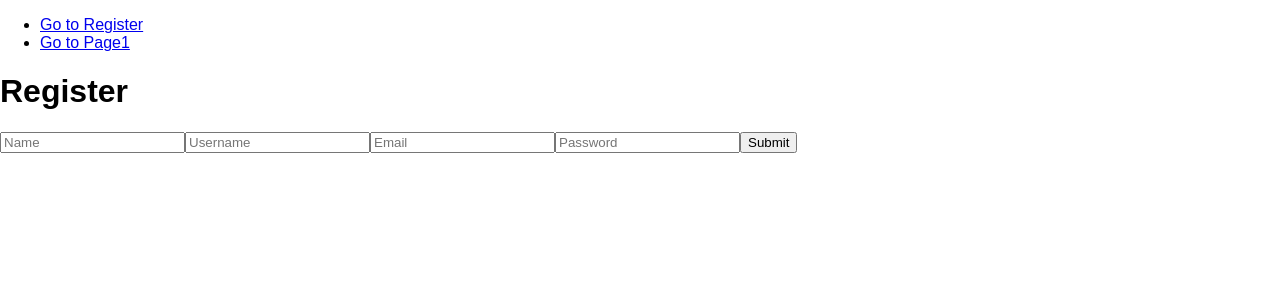
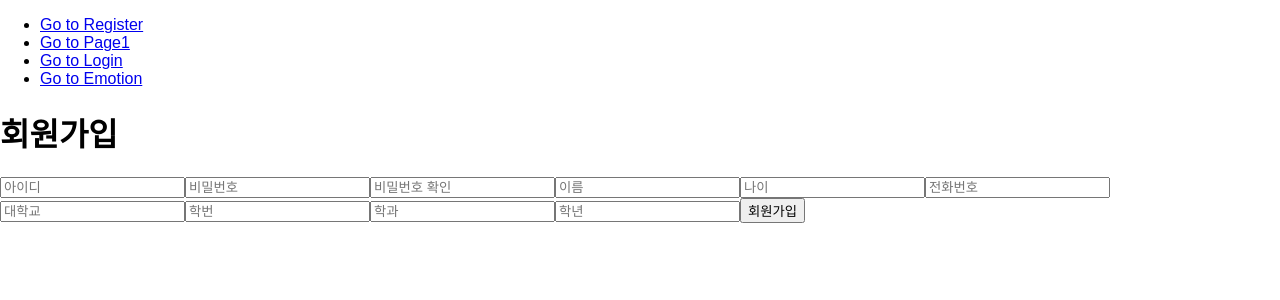
Before and after one commit to KNUASCII/FRONT, a React (Create React App) app in the folder cursor-demo/: page /register in a window 1280 px wide. Shown: the top 300 px of the page. Built offline with nearby package versions, Linux system fonts and the light colour scheme.

Commit message:
기능/#4 회원가입 기능 구현 및 로그인 기능 테스트 중.

```diff
--- a/cursor-demo/package.json
+++ b/cursor-demo/package.json
@@ -3,7 +3,9 @@
   "version": "0.1.0",
   "private": true,
   "dependencies": {
+    "axios": "^1.7.9",
     "cra-template": "1.2.0",
+    "openai": "^4.78.0",
     "react": "^18.0.0",
     "react-dom": "^18.0.0",
     "react-router-dom": "^6.28.1",
--- a/cursor-demo/src/App.js
+++ b/cursor-demo/src/App.js
@@ -7,7 +7,8 @@ import {
 
 import Register from "./routes/register";
 import Page1 from "./routes/page1";
-
+import Login from "./routes/login";
+import Emotion from "./routes/emotion";
 function App() {
   return (
     <Router>
@@ -20,12 +21,20 @@ function App() {
             <li>
               <Link to="/page1">Go to Page1</Link>
             </li>
+            <li>
+              <Link to="/login">Go to Login</Link>
+            </li>
+            <li>
+              <Link to="/emotion">Go to Emotion</Link>
+            </li>
           </ul>
         </nav>
 
         <Routes>
           <Route path="/register" element={<Register />} />
           <Route path="/page1" element={<Page1 />} />
+          <Route path="/login" element={<Login />} />
+          <Route path="/emotion" element={<Emotion />} />
         </Routes>
       </div>
     </Router>
--- /dev/null
+++ b/cursor-demo/src/routes/emotion.js
@@ -0,0 +1,24 @@
+//감정 작성 화면
+
+import React, { useState } from 'react';
+
+const Emotion = () => {
+    const [emotion, setEmotion] = useState('');
+
+    const handleSubmit = (event) => {
+        event.preventDefault();
+        console.log(emotion);
+    }
+
+    return (
+        <div>
+            <h1>오늘 하루 느낀 감정을 간단히 작성해주세요</h1>
+            <form onSubmit={handleSubmit}>
+                <input type="text" style={{width: '500px', height: '300px'}} placeholder="감정을 작성해주세요" />
+                <button type="submit">작성</button>
+            </form>
+        </div>
+    )
+}
+
+export default Emotion;
--- a/cursor-demo/src/routes/login.js
+++ b/cursor-demo/src/routes/login.js
@@ -1 +1,49 @@
-//로그인 기능
+import React, { useState } from 'react';
+import axios from 'axios';
+import { useNavigate } from 'react-router-dom';
+
+const Login = () => {
+  const [formData, setFormData] = useState({ email: '', password: '' });
+  const navigate = useNavigate();
+
+  const handleChange = (e) => {
+    setFormData({ ...formData, [e.target.name]: e.target.value });
+  };
+
+  const handleSubmit = async (e) => {
+    e.preventDefault();
+    try {
+      const response = await axios.post('http://localhost:8080/api/auth/login', formData);
+      localStorage.setItem('token', response.data.token);
+      console.log("로그인 성공!")
+      navigate('/dashboard');
+    } catch (error) {
+      console.error(error.response.data.message);
+    }
+  };
+
+  return (
+    <form onSubmit={handleSubmit}>
+      <h2>로그인</h2>
+      <input
+        type="text"
+        name="userID"
+        placeholder="아이디"
+        value={formData.userID}
+        onChange={handleChange}
+        required
+      />
+      <input
+        type="password"
+        name="password"
+        placeholder="비밀번호"
+        value={formData.password}
+        onChange={handleChange}
+        required
+      />
+      <button type="submit">로그인</button>
+    </form>
+  );
+};
+
+export default Login;
--- a/cursor-demo/src/routes/register.js
+++ b/cursor-demo/src/routes/register.js
@@ -1,43 +1,71 @@
-// 회원가입 기능
+import React, { useState, useEffect } from 'react';
+import axios from 'axios';
 
-import React, { useState } from 'react';
+const Register = () => {
+    const [userID, setUserID] = useState('');
+    const [password, setPassword] = useState('');
+    const [passwordCheck, setPasswordCheck] = useState('');
+    const [userName, setUserName] = useState('');
+    const [userAge, setUserAge] = useState('');
+    const [phone, setPhone] = useState('');
+    const [university, setUniversity] = useState('');
+    const [studentId, setStudentId] = useState('');
+    const [department, setDepartment] = useState('');
+    const [grade, setGrade] = useState('');
+    const [isPasswordMatch, setIsPasswordMatch] = useState(null);
 
-function Register() {
-    const [name, setName] = useState('');
-    const [username, setUsername] = useState('');
-    const [email, setEmail] = useState('');
-    const [password, setPassword] = useState('');
+    useEffect(() => {
+        if (password && passwordCheck) {
+            setIsPasswordMatch(password === passwordCheck);
+        } else {
+            setIsPasswordMatch(null);
+        }
+    }, [password, passwordCheck]);
+
+
+    const handleSubmit = async (e) => {
+        e.preventDefault();
+
+        if (password.length < 8 || password !== passwordCheck) {
+            alert('비밀번호가 8자 이상이어야 하며, 비밀번호 확인이 일치해야 합니다.');
+            return;
+        }
+        try {
+            const response = await axios.post('http://localhost:8080/api/auth/register', {
+                userID,
+                password,
+                userName,
+                userAge,
+                phone,
+                university,
+                studentId,
+                department,
+                grade,
+            })
+        } catch (error) {
+            console.error(error.response.data.message);
+        }
+    }
 
     return (
         <div>
-            <h1>Register</h1>
-            <input
-            type="text"
-            placeholder="Name"
-            value={name}
-            onChange={(e) => setName(e.target.value)} />
-
-            <input
-            type="text"
-            placeholder="Username"
-            value={username}
-            onChange={(e) => setUsername(e.target.value)} />
-
-            <input
-            type="email"
-            placeholder="Email"
-            value={email}
-            onChange={(e) => setEmail(e.target.value)} />
-
-            <input
-            type="password"
-            placeholder="Password"
-            value={password}
-            onChange={(e) => setPassword(e.target.value)} />
-
-            <button>Submit</button>
+            <h1>회원가입</h1>
+            <form onSubmit={handleSubmit}>
+                <input type="text" placeholder="아이디" value={userID} required onChange={(e) => setUserID(e.target.value)} />
+                <input type="password" placeholder="비밀번호" value={password} required onChange={(e) => setPassword(e.target.value)} />
+                <input type="password" placeholder="비밀번호 확인" value={passwordCheck} required onChange={(e) => setPasswordCheck(e.target.value)} />
+                {isPasswordMatch === null ? '' : isPasswordMatch ? '✅' : '❌'}
+                <input type="text" placeholder="이름" value={userName} required onChange={(e) => setUserName(e.target.value)} />
+                <input type="text" placeholder="나이" value={userAge} required onChange={(e) => setUserAge(e.target.value)} />
+                <input type="text" placeholder="전화번호" value={phone} required onChange={(e) => setPhone(e.target.value)} />
+                <input type="text" placeholder="대학교" value={university} required onChange={(e) => setUniversity(e.target.value)} />
+                <input type="text" placeholder="학번" value={studentId} required onChange={(e) => setStudentId(e.target.value)} />
+                <input type="text" placeholder="학과" value={department} required onChange={(e) => setDepartment(e.target.value)} />
+                <input type="text" placeholder="학년" value={grade} required onChange={(e) => setGrade(e.target.value)} />
+                <button type="submit">회원가입</button>
+            </form>
         </div>
-    );
+    )
 }
 
 export default Register;
--- /dev/null
+++ b/cursor-demo/src/routes/stat.js
@@ -0,0 +1 @@
+// 사용자의 감정 통계 및 시각화
```
Also changed, not shown: 2 other files (tests, documents, lock files or other folders).
